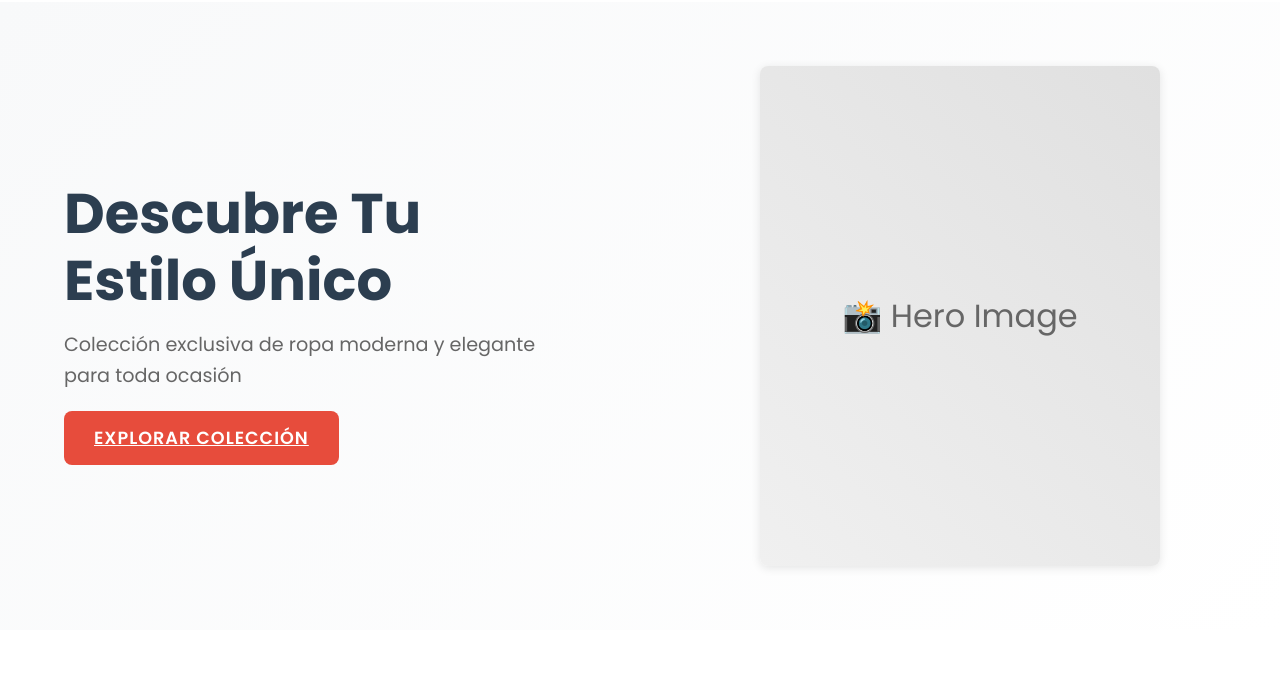
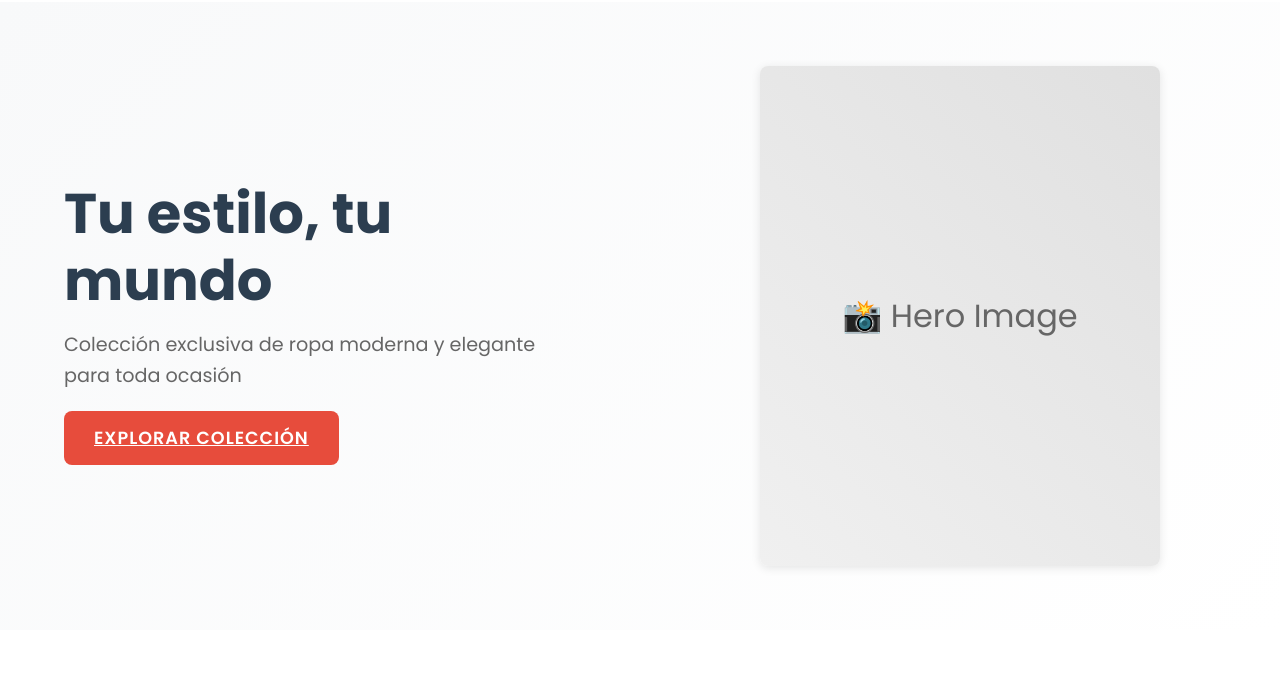
Before and after one commit to rolmovel/blyss, a website: page index.html in a window 1280 px wide. Shown: the part 78-769 px from the top of the page. Drawn offline with Linux system fonts and the light colour scheme; no server answers.

Commit message:
cambiamos clain

```diff
--- a/index.html
+++ b/index.html
@@ -44,7 +44,7 @@
         <!-- Hero Section -->
         <div class="hero">
             <div class="hero-content">
-                <h1 class="hero-title">Descubre Tu Estilo Único</h1>
+                <h1 class="hero-title">Tu estilo, tu mundo</h1>
                 <p class="hero-subtitle">Colección exclusiva de ropa moderna y elegante para toda ocasión</p>
                 <a href="escaparate.html" class="cta-button">Explorar Colección</a>
             </div>
```
